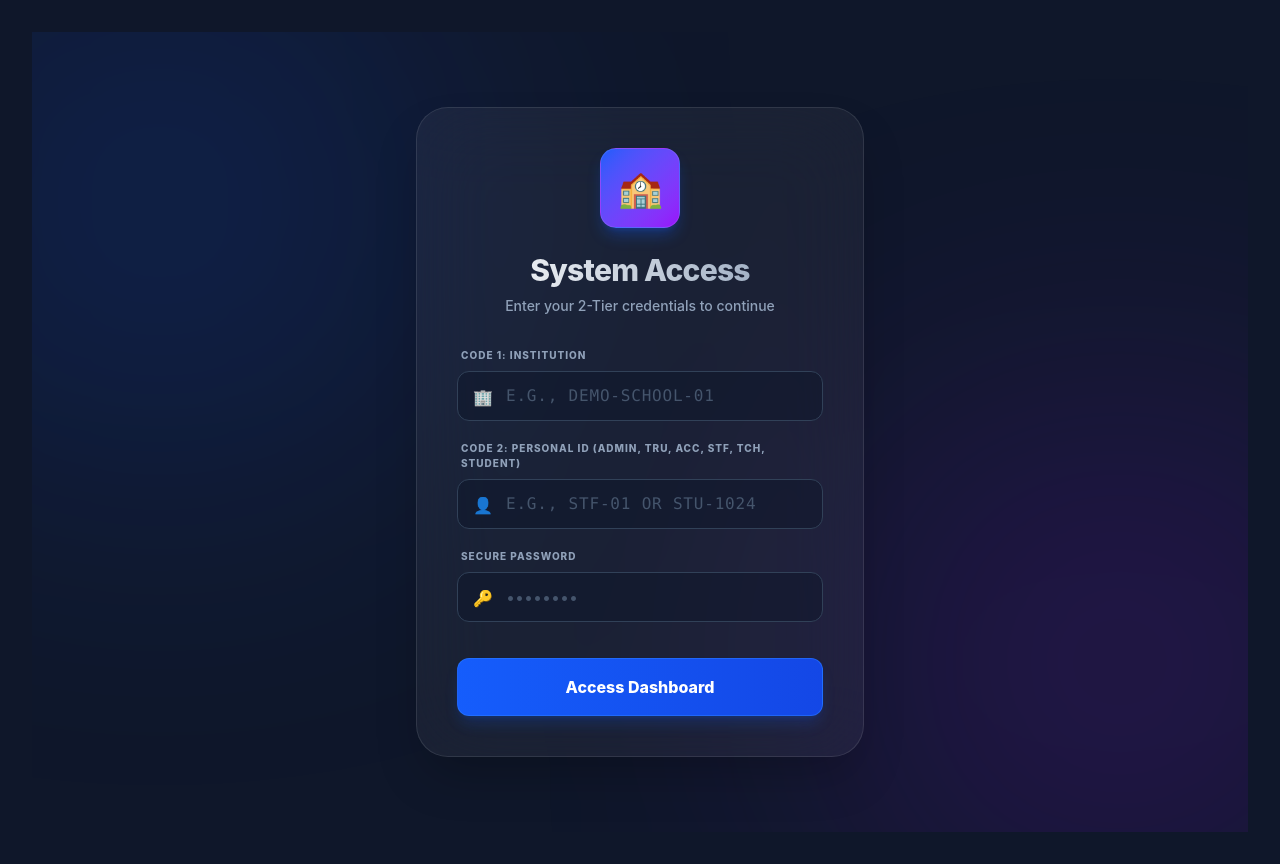
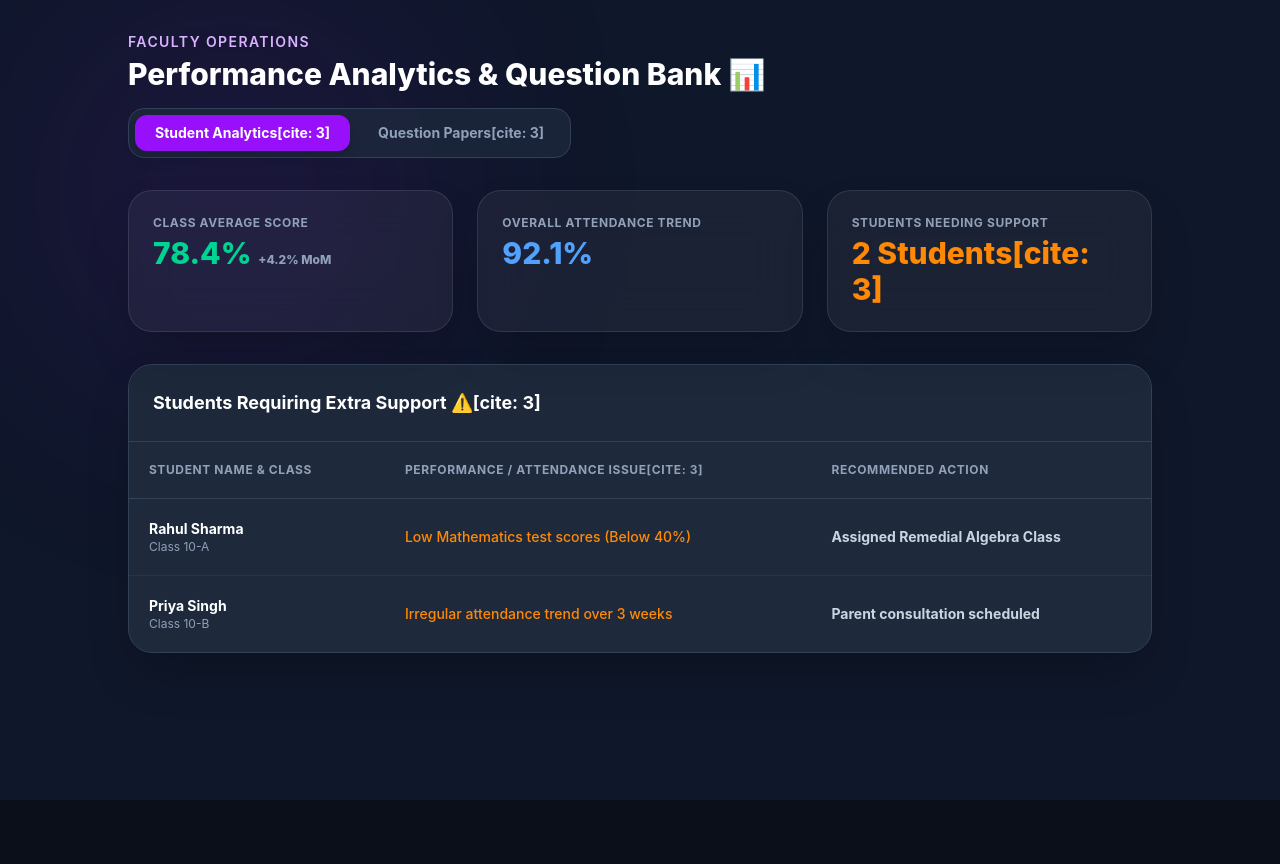
Before and after one commit to sikhakumari011989-stack/school-erp, a React (Vite) app: page /teacher/analytics in a window 1280 px wide. Before the commit this address led to /login. After the commit the page ends 800 px from the top, so only its background shows below. Built offline with nearby package versions, Linux system fonts and the light colour scheme.

Commit message:
Added Teacher Performance Analytics and Question Paper Sources module

```diff
--- a/src/App.jsx
+++ b/src/App.jsx
@@ -13,7 +13,8 @@ import StaffDashboard from './pages/StaffDashboard';
 import TeacherDashboard from './pages/TeacherDashboard';
 import TeacherHomework from './pages/TeacherHomework';
 import TeacherAttendance from './pages/TeacherAttendance';
-import TeacherClasses from './pages/TeacherClasses'; // NEW IMPORT
+import TeacherClasses from './pages/TeacherClasses';
+import TeacherAnalytics from './pages/TeacherAnalytics'; // NEW IMPORT
 import StudentDashboard from './pages/StudentDashboard';
 import StudentLMS from './pages/StudentLMS';
 import CertificateGenerator from './pages/CertificateGenerator';
@@ -52,7 +53,8 @@ export default function App() {
           <Route path="/teacher/dashboard" element={<TeacherDashboard />} />
           <Route path="/teacher/homework" element={<TeacherHomework />} />
           <Route path="/teacher/attendance" element={<TeacherAttendance />} />
-          <Route path="/teacher/classes" element={<TeacherClasses />} /> {/* NEW ROUTE */}
+          <Route path="/teacher/classes" element={<TeacherClasses />} />
+          <Route path="/teacher/analytics" element={<TeacherAnalytics />} /> {/* NEW ROUTE */}
 
           <Route path="/student/dashboard" element={<StudentDashboard />} />
           <Route path="/student/lms" element={<StudentLMS />} />
--- a/src/Components/Sidebar.jsx
+++ b/src/Components/Sidebar.jsx
@@ -34,9 +34,10 @@ export default function Sidebar() {
     } else if (user.role === 'teacher') {
       return [
         { name: 'Dashboard', path: '/teacher/dashboard', icon: '👨‍🏫' },
-        { name: 'My Classes', path: '/teacher/classes', icon: '🏫' }, // NEW LINK
+        { name: 'My Classes', path: '/teacher/classes', icon: '🏫' },
         { name: 'Attendance', path: '/teacher/attendance', icon: '✅' },
-        { name: 'Homework', path: '/teacher/homework', icon: '📚' }
+        { name: 'Homework', path: '/teacher/homework', icon: '📚' },
+        { name: 'Analytics & Papers', path: '/teacher/analytics', icon: '📊' } // NEW LINK
       ];
     } else if (user.role === 'student') {
       return [
--- /dev/null
+++ b/src/pages/TeacherAnalytics.jsx
@@ -0,0 +1,130 @@
+import React, { useState } from "react";
+
+export default function TeacherAnalytics() {
+  const [activeTab, setActiveTab] = useState("analytics");
+  const [papers] = useState([
+    { id: 1, title: "Mid-Term Mathematics Question Paper Set A", class: "Class 10-A", format: "PDF", date: "Oct 01, 2026" },
+    { id: 2, title: "Algebra Weekly Test Question Bank", class: "Class 10-B", format: "DOCX", date: "Sep 25, 2026" }
+  ]);
+  const [supportStudents] = useState([
+    { name: "Rahul Sharma", class: "Class 10-A", issue: "Low Mathematics test scores (Below 40%)", action: "Assigned Remedial Algebra Class" },
+    { name: "Priya Singh", class: "Class 10-B", issue: "Irregular attendance trend over 3 weeks", action: "Parent consultation scheduled" }
+  ]);
+
+  return (
+    <div className="relative text-slate-200 min-h-full pb-10 font-sans">
+      <div className="fixed top-0 left-10 w-96 h-96 bg-purple-600/10 rounded-full blur-[120px] pointer-events-none"></div>
+
+      <div className="relative z-10 max-w-5xl mx-auto">
+        <div className="mb-8 flex justify-between items-center flex-wrap gap-4">
+          <div>
+            <p className="text-purple-300 text-sm font-semibold mb-1 uppercase tracking-widest">Faculty Operations</p>
+            <h1 className="text-3xl font-extrabold text-white">Performance Analytics & Question Bank 📊</h1>
+          </div>
+          <div className="flex gap-2 bg-slate-800/80 p-1.5 rounded-2xl border border-slate-700">
+            <button
+              onClick={() => setActiveTab("analytics")}
+              className={`px-5 py-2 rounded-xl font-bold text-sm transition-all ${
+                activeTab === "analytics" ? "bg-purple-600 text-white shadow-lg" : "text-slate-400 hover:text-white"
+              }`}
+            >
+              Student Analytics[cite: 3]
+            </button>
+            <button
+              onClick={() => setActiveTab("papers")}
+              className={`px-5 py-2 rounded-xl font-bold text-sm transition-all ${
+                activeTab === "papers" ? "bg-purple-600 text-white shadow-lg" : "text-slate-400 hover:text-white"
+              }`}
+            >
+              Question Papers[cite: 3]
+            </button>
+          </div>
+        </div>
+
+        {activeTab === "analytics" ? (
+          <div className="space-y-8">
+            {/* OVERVIEW METRICS */}
+            <div className="grid grid-cols-1 md:grid-cols-3 gap-6">
+              <div className="bg-white/5 backdrop-blur-xl border border-white/10 rounded-3xl p-6 shadow-2xl">
+                <p className="text-slate-400 text-xs font-bold uppercase tracking-wider mb-1">Class Average Score</p>
+                <p className="text-3xl font-extrabold text-emerald-400">78.4% <span className="text-xs text-slate-400">+4.2% MoM</span></p>
+              </div>
+              <div className="bg-white/5 backdrop-blur-xl border border-white/10 rounded-3xl p-6 shadow-2xl">
+                <p className="text-slate-400 text-xs font-bold uppercase tracking-wider mb-1">Overall Attendance Trend</p>
+                <p className="text-3xl font-extrabold text-blue-400">92.1%</p>
+              </div>
+              <div className="bg-white/5 backdrop-blur-xl border border-white/10 rounded-3xl p-6 shadow-2xl">
+                <p className="text-slate-400 text-xs font-bold uppercase tracking-wider mb-1">Students Needing Support</p>
+                <p className="text-3xl font-extrabold text-orange-400">2 Students[cite: 3]</p>
+              </div>
+            </div>
+
+            {/* STUDENTS NEEDING EXTRA SUPPORT TABLE */}
+            <div className="bg-[#1E293B] border border-slate-700 rounded-3xl shadow-2xl overflow-hidden">
+              <div className="p-6 border-b border-slate-700 bg-slate-800/50">
+                <h2 className="text-lg font-bold text-white">Students Requiring Extra Support ⚠️[cite: 3]</h2>
+              </div>
+              <table className="w-full text-left border-collapse">
+                <thead>
+                  <tr className="border-b border-slate-700 text-slate-400 text-xs uppercase tracking-wider">
+                    <th className="p-5">Student Name & Class</th>
+                    <th className="p-5">Performance / Attendance Issue[cite: 3]</th>
+                    <th className="p-5">Recommended Action</th>
+                  </tr>
+                </thead>
+                <tbody className="divide-y divide-slate-700/50 text-sm">
+                  {supportStudents.map((st, i) => (
+                    <tr key={i} className="hover:bg-slate-800/30 transition-colors">
+                      <td className="p-5 font-bold text-white">{st.name} <span className="text-xs text-slate-400 block font-normal">{st.class}</span></td>
+                      <td className="p-5 text-orange-400 font-medium">{st.issue}</td>
+                      <td className="p-5 text-slate-300 font-bold">{st.action}</td>
+                    </tr>
+                  ))}
+                </tbody>
+              </table>
+            </div>
+          </div>
+        ) : (
+          <div className="space-y-6">
+            <div className="bg-white/5 backdrop-blur-xl border border-white/10 rounded-3xl p-6 shadow-2xl flex justify-between items-center">
+              <div>
+                <h2 className="text-lg font-bold text-white">Upload Question Paper Source</h2>
+                <p className="text-slate-400 text-xs">Upload assessment papers for upcoming exams or weekly tests[cite: 3].</p>
+              </div>
+              <button onClick={() => alert("Opening file uploader...")} className="bg-purple-600 hover:bg-purple-700 text-white font-bold px-6 py-3 rounded-xl shadow-lg transition-all">
+                + Upload Paper[cite: 3]
+              </button>
+            </div>
+
+            <div className="bg-[#1E293B] border border-slate-700 rounded-3xl shadow-2xl overflow-hidden">
+              <div className="p-6 border-b border-slate-700 bg-slate-800/50">
+                <h2 className="text-lg font-bold text-white">Uploaded Question Paper Sources</h2>
+              </div>
+              <table className="w-full text-left border-collapse">
+                <thead>
+                  <tr className="border-b border-slate-700 text-slate-400 text-xs uppercase tracking-wider">
+                    <th className="p-5">Paper Title</th>
+                    <th className="p-5">Class Target</th>
+                    <th className="p-5">Format</th>
+                    <th className="p-5">Date Uploaded</th>
+                  </tr>
+                </thead>
+                <tbody className="divide-y divide-slate-700/50 text-sm">
+                  {papers.map((p) => (
+                    <tr key={p.id} className="hover:bg-slate-800/30 transition-colors">
+                      <td className="p-5 font-bold text-white">{p.title}</td>
+                      <td className="p-5 text-slate-300">{p.class}</td>
+                      <td className="p-5 font-mono text-purple-400">{p.format}</td>
+                      <td className="p-5 text-slate-400 text-xs">{p.date}</td>
+                    </tr>
+                  ))}
+                </tbody>
+              </table>
+            </div>
+          </div>
+        )}
+
+      </div>
+    </div>
+  );
+}
```
